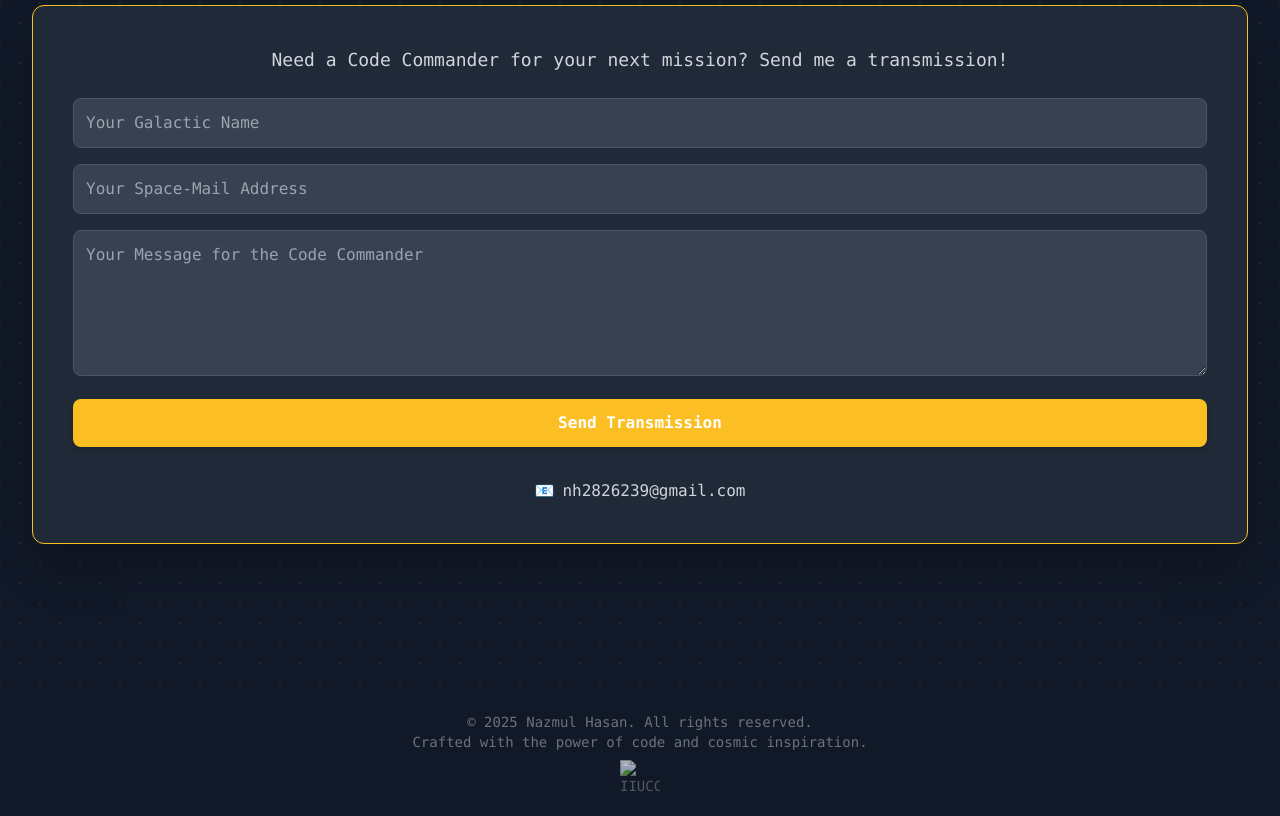
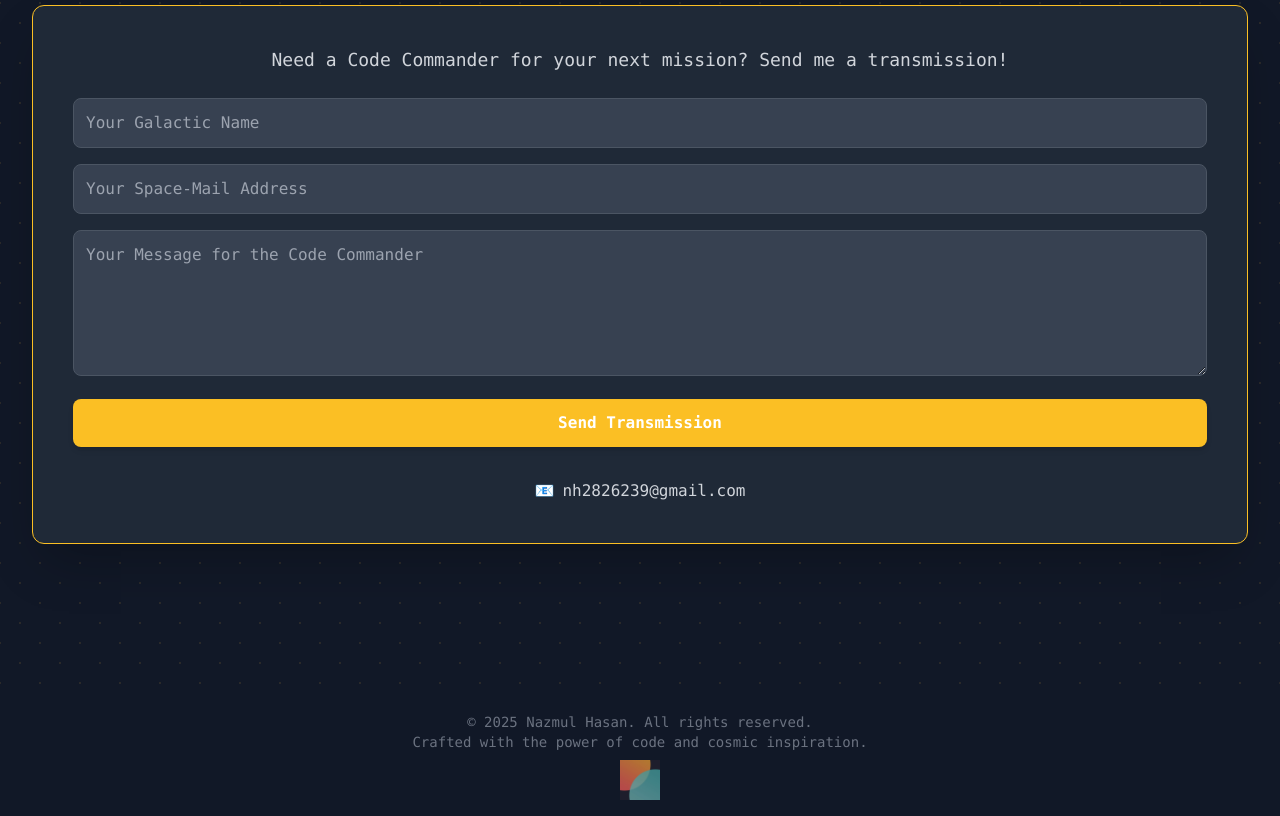
Before and after one commit to hasan-nazmul/personal-portfolio, a plain HTML site: page index.html in a window 1280 px wide. Shown: the part 4917-5733 px from the top of the page. Drawn offline with nearby package versions, Linux system fonts and the light colour scheme; animation ran at ten frames a second.

Commit message:
Update index.html

```diff
--- a/index.html
+++ b/index.html
@@ -279,7 +279,7 @@
     <footer class="bg-gray-900 text-gray-500 text-center p-4 text-sm mt-10">
         <p>&copy; 2025 Nazmul Hasan. All rights reserved. <br> Crafted with the power of code and cosmic inspiration.</p>
         <div class="mt-2">
-            <img src="assets/images/my-watermark.jpg" alt="IIUCCPS Watermark" class="w-10 h-10 mx-auto opacity-70">
+            <img src="assets/images/my watermark.jpg" alt="IIUCCPS Watermark" class="w-10 h-10 mx-auto opacity-70">
         </div>
     </footer>
 
```
